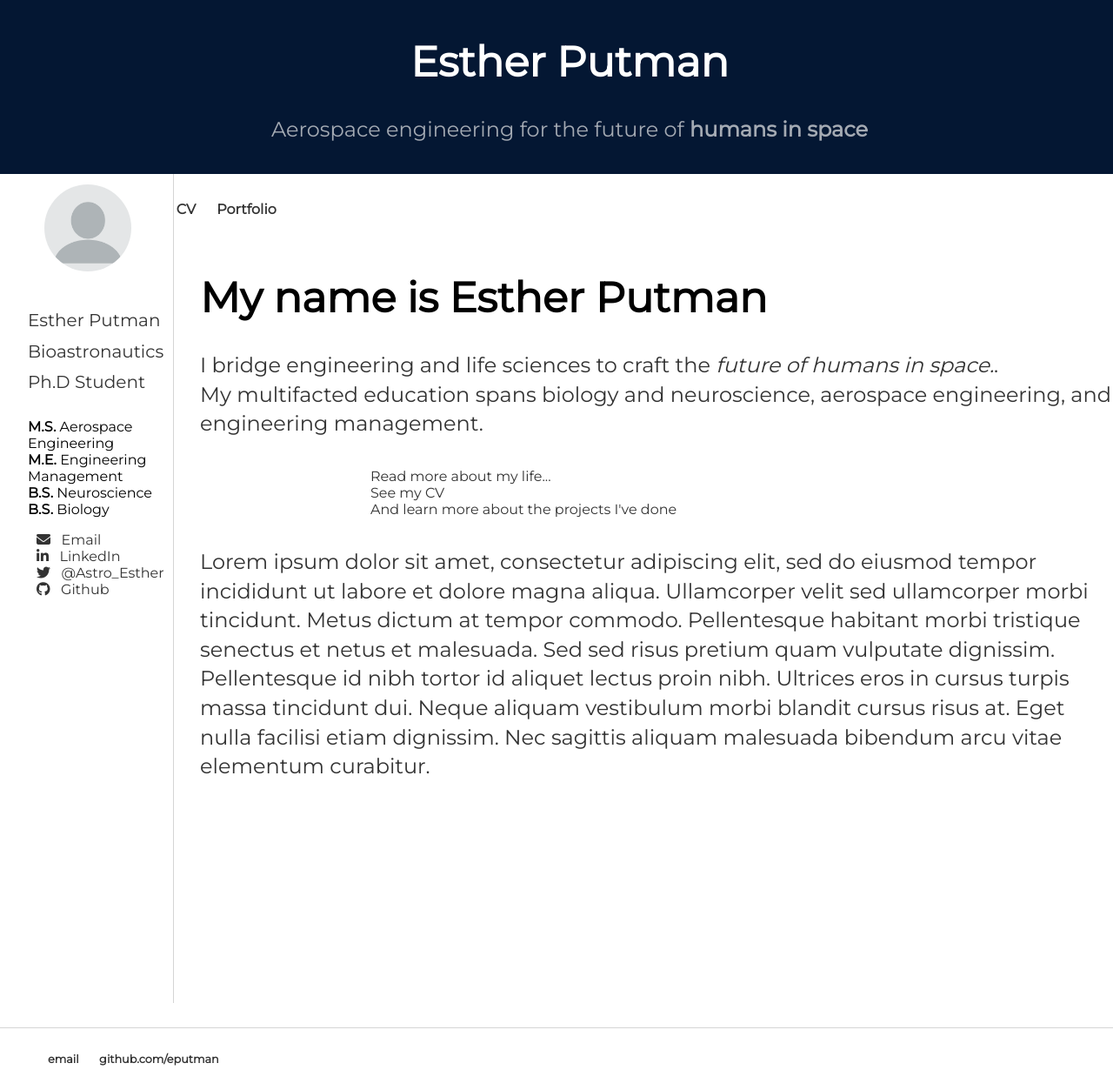
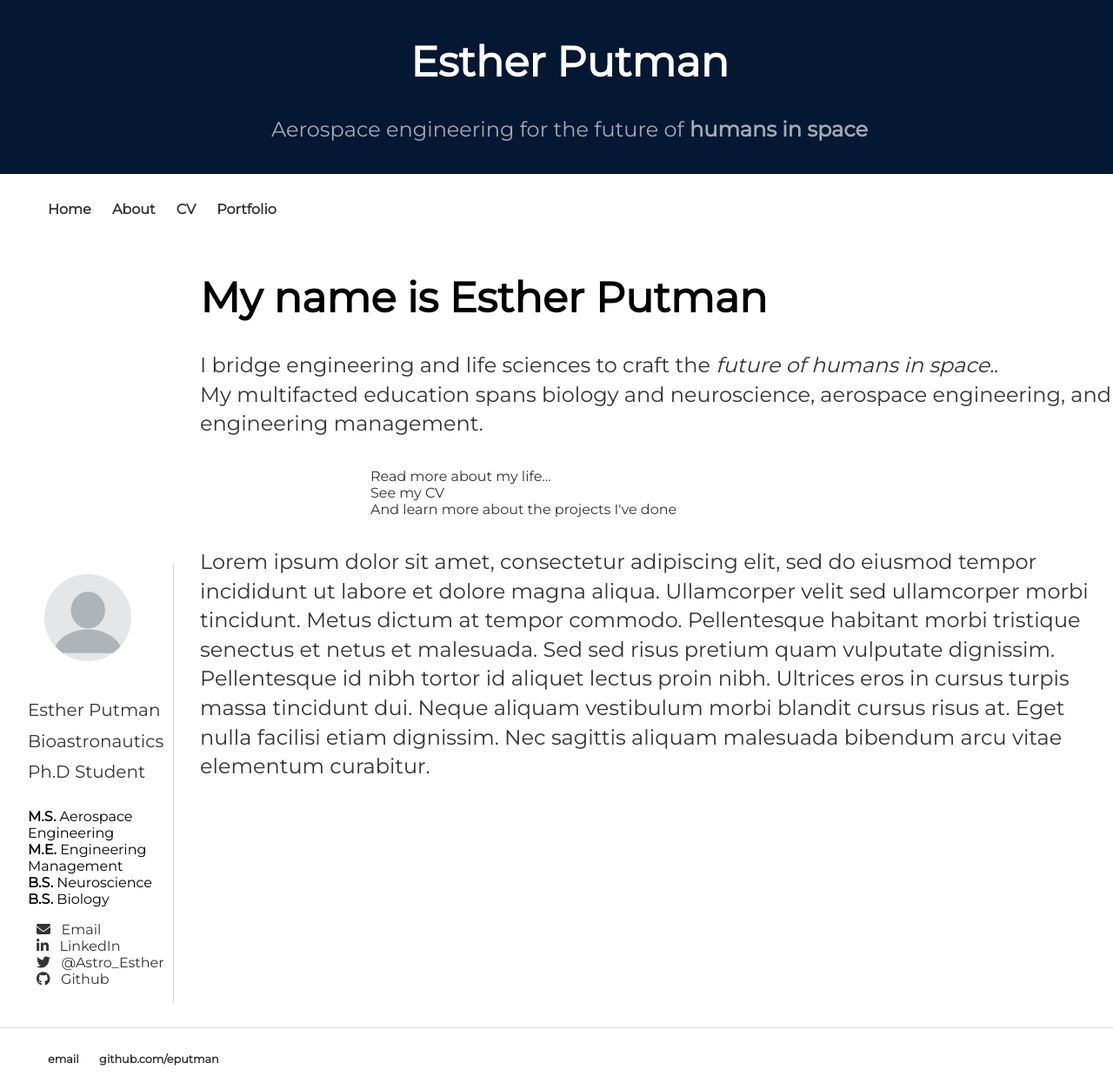
Before and after one commit to eputman/eputman.github.io, a Jekyll site: the page built from index.html, in a window 1280 px wide and 1253 px high. Shown: the whole window at 87% size. Built offline with Jekyll 4.4.1, drawn with Linux system fonts in a browser that asks for light colours; nearby versions of some CDN libraries.

Commit message:
Sidebar top problem
Sidebar top: inherit

```diff
--- a/css/main.css
+++ b/css/main.css
@@ -119,7 +119,7 @@ ul.posts li {
      border-right: 1px solid #d5d5d5;
      width: 200px;
      height: auto;
-     top: 200px;
+      top: inherit;
      bottom: 100px;
      background: #ffffff;
      padding: 2px;
```
